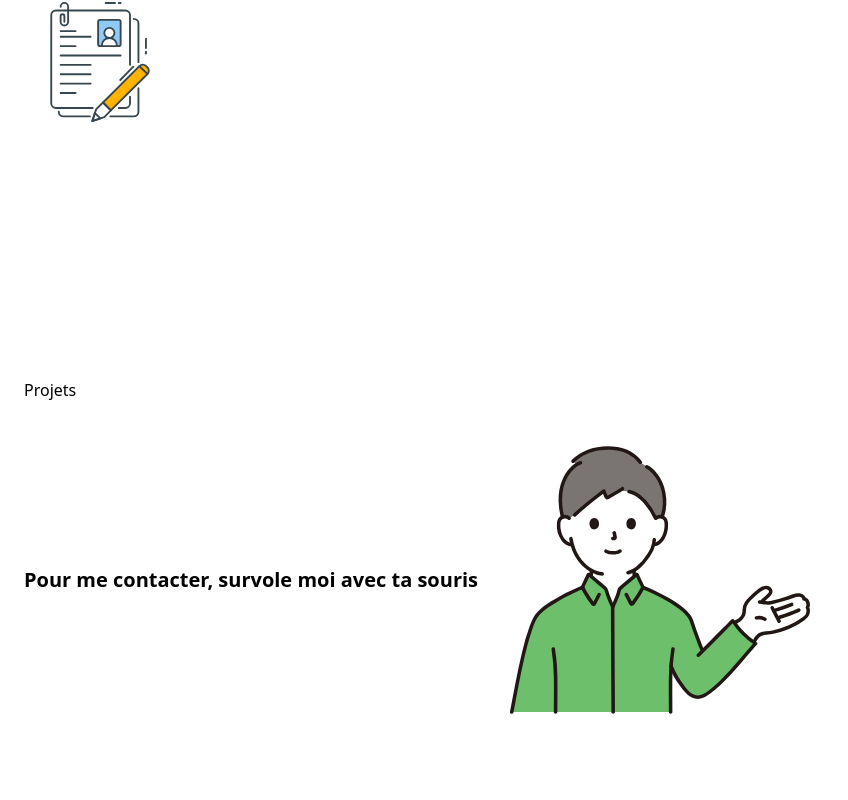
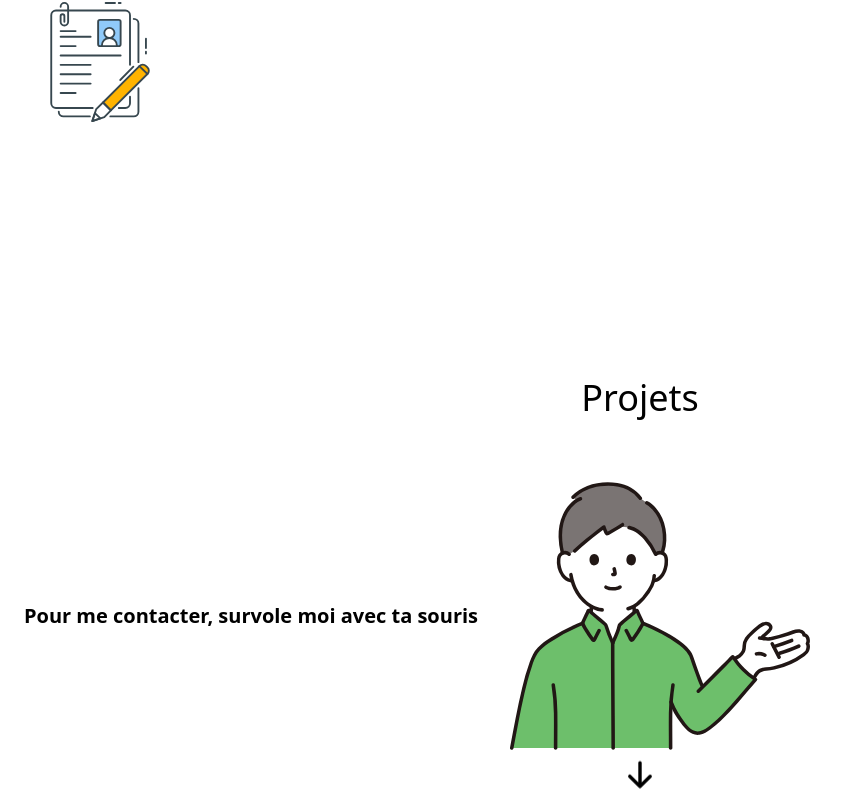
Before and after one commit to PierrealFOY/portfolio_next, a Next.js app: page / in a window 1280 px wide. Shown: the part 1915-2715 px from the top of the page, without its empty margins (0-848 px from the left). Before the commit the page ends 2645 px from the top, so only its background shows below. Built offline with nearby package versions, Linux system fonts and the light colour scheme.

Commit message:
initial commit and start of the component

```diff
--- a/components/DisplayMessageMan.tsx
+++ b/components/DisplayMessageMan.tsx
@@ -5,6 +5,8 @@ import { useState } from 'react'
 import Image from "next/image"
 import Link from 'next/link'
 import { FaArrowRight } from 'react-icons/fa'
+import { HiArrowDown } from "react-icons/hi"
+
 
 
 function DisplayMessageMan() {
@@ -90,6 +92,18 @@ function DisplayMessageMan() {
                     </div>
                 </div>
             </div>
+            <div className='flex flex-row items-center text-center justify-center'>
+                <Link
+                    to="projects"
+                    activeClass="active"
+                    spy={true}
+                    smooth={true}
+                    offset={-100}
+                    duration={500}
+                >
+                    <HiArrowDown className='animate-bounce' size={34}/>
+                </Link>
+            </div>
         </section>
     )
 }
--- a/components/ProjectsSection.tsx
+++ b/components/ProjectsSection.tsx
@@ -10,16 +10,21 @@ const projects = [
         name: "What's The Movie ?",
         description: " Projet de fin d'études durant ma formation de Développeur Web et Web Mobile. Site où l'utilisateur peut jouer à un quiz sur le milieu du cinéma. Parmi 4 propositions, l'utilisateur doit trouver le bon film, un timer défile et des indices apparaissent pour l'aider. Back Office créé avec Symfony et BootStrap. Des rôles administrateurs sont créés pour gérer le site. Un utilisateur peut connecté peut ajout des films en Base De Données qui devront au préalable être validés par les administrateurs. Nous étions 6 développeurs pour coder ce site from scratch en méthode Agile pendant 4 semaines. ",
         image: "",
-        link: "",
+        link: "https://whats-the-movie.timothe-bequet.fr/",
     }
 ]
 
 function ProjectsSection() {
     return (
         <section id="projects">
-            <h1>
+            <h1 className='text-center font bold text-4xl'>
                 Projets
+                <hr className='w-6 h-1 mx-auto my-4 bg text-teal-500 border-0 rounded'></hr>
             </h1>
+
+            <div>
+
+            </div>
         </section>
     )
 }
```
